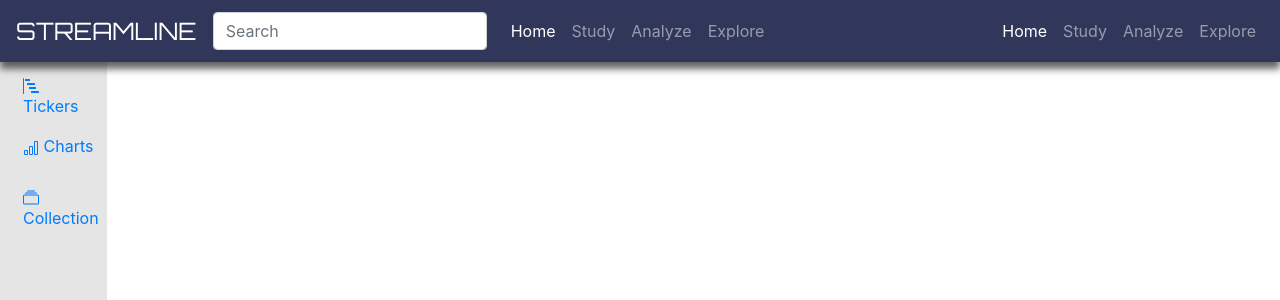
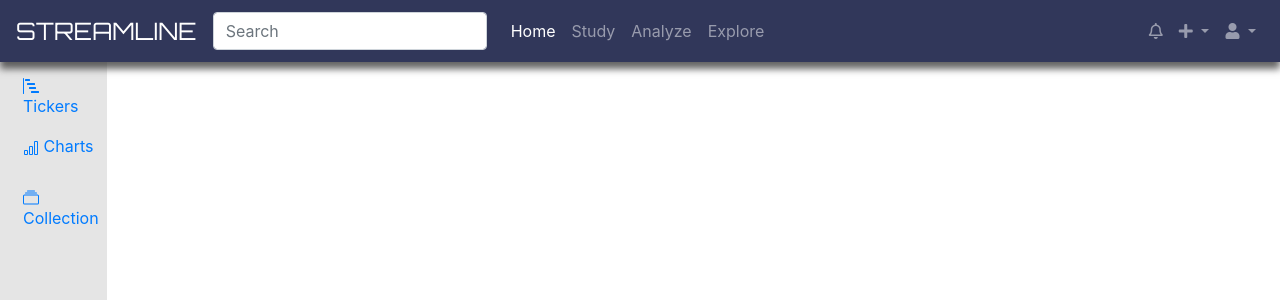
Before and after one commit to kkarandasheva/Streamline, a Django app: page / in a window 1280 px wide. Shown: the top 300 px of the page. Run offline with Django 3.2, Linux system fonts and the light colour scheme; data that the repository does not hold is empty; some libraries are stand-ins or nearby versions.

Commit message:
Navbar dropdowns.

```diff
--- a/stocks/static/css/stocks.css
+++ b/stocks/static/css/stocks.css
@@ -16,6 +16,9 @@
     font-size: x-large;
 }
 
+.fa-vc{
+    line-height:inherit!important;
+}
 
 .container-fluid {
     height: 90%;
--- a/stocks/templates/stocks/base.html
+++ b/stocks/templates/stocks/base.html
@@ -2,15 +2,12 @@
 <html>
     <head>
         <link rel="stylesheet" href="https://stackpath.bootstrapcdn.com/bootstrap/4.2.1/css/bootstrap.min.css" integrity="sha384-GJzZqFGwb1QTTN6wy59ffF1BuGJpLSa9DkKMp0DgiMDm4iYMj70gZWKYbI706tWS" crossorigin="anonymous">
-
+        <link rel="stylesheet" href="https://use.fontawesome.com/releases/v5.7.0/css/all.css" integrity="sha384-lZN37f5QGtY3VHgisS14W3ExzMWZxybE1SJSEsQp9S+oqd12jhcu+A56Ebc1zFSJ" crossorigin="anonymous">
         <link rel="stylesheet" href="{% static 'css/stocks.css' %}">
         <link href="//fonts.googleapis.com/css?family=Orbitron&subset=latin,latin-ext" rel="stylesheet" type="text/css">
         <title>Streamline</title>
     </head>
     <body>
-
-
-        <!-- Top Bar -->
         <!-- Start of Navbar -->
         <nav class="navbar navbar-expand-lg navbar-dark">
             <button class="navbar-toggler navbar-toggler-right" type="button" data-toggle="collapse" data-target="#navbar1" aria-controls="navbar1" aria-expanded="false" aria-label="Toggle navigation">
@@ -23,6 +20,7 @@
                 <form class="form-inline my-2 my-lg-0">
                     <input class="form-control mr-sm-2" type="text" placeholder="Search">
                 </form>
+                <!-- Start of left navigation group -->
                 <div class="collapse navbar-collapse justify-content-start ml-2" id="navbarNav1">
                     <ul class="navbar-nav ">
                         <li class="nav-item active">
@@ -39,28 +37,48 @@
                         </li>
                     </ul>
                 </div>
-                <div class="collapse navbar-collapse justify-content-end" id="navbarNav1">
+                <!-- End of left navigation group -->
+                <!-- Start of right navigation group -->
+                <div class="collapse navbar-collapse justify-content-end" id="navbarNav2">
                     <ul class="navbar-nav ">
-                        <li class="nav-item active">
-                            <a class="nav-link" href="">Home</a>
+                        <li class="nav-item">
+                            <a class="nav-link" href="">
+                                <span class="far fa-bell fa-vc"></span>
+                            </a>
                         </li>
-                        <li class="nav-item">
-                            <a class="nav-link" href="">Study</a>
+
+                        <!-- Start of Dropdown ADD -->
+                        <li class="dropdown">
+                            <a class="nav-link dropdown-toggle" href="" id="navbarDropdownAdd" role="button" data-toggle="dropdown" aria-haspopup="true" aria-expanded="false">
+                                <span class="fas fa-plus fa-vc"></span>
+                            </a>
+                            <div class="dropdown-menu dropdown-menu-right" aria-labelledby="navbarDropdown">
+                              <a class="dropdown-item" href="#">Action</a>
+                              <a class="dropdown-item" href="#">Another action</a>
+                              <div class="dropdown-divider"></div>
+                              <a class="dropdown-item" href="#">Something else here</a>
+                            </div>
                         </li>
-                        <li class="nav-item">
-                            <a class="nav-link" href="">Analyze</a>
+                        <!-- End of Dropdown ADD -->
+                        <!-- Start of Dropdown USER -->
+                        <li class="dropdown">
+                            <a class="nav-link dropdown-toggle" href="" id="navbarDropdownUser" role="button" data-toggle="dropdown" aria-haspopup="true" aria-expanded="false">
+                                <span class="fas fa-user fa-vc"></span>
+                            </a>
+                            <div class="dropdown-menu dropdown-menu-right" aria-labelledby="navbarDropdown">
+                              <a class="dropdown-item" href="#">Action</a>
+                              <a class="dropdown-item" href="#">Another action</a>
+                              <div class="dropdown-divider"></div>
+                              <a class="dropdown-item" href="#">Something else here</a>
+                            </div>
                         </li>
-                        <li class="nav-item">
-                            <a class="nav-link" href="">Explore</a>
-                        </li>
+                        <!-- End of Dropdown USER -->
                     </ul>
                 </div>
+                <!-- End of right navigation group -->
             </div>
         </nav>
         <!-- End of Navbar -->
-
-
-
 
         <!-- Content -->
         <div class="container-fluid">
@@ -100,7 +118,8 @@
             </div>
         </div>
         <!-- End of Content -->
-
-
+        <script src="https://code.jquery.com/jquery-3.2.1.slim.min.js" integrity="sha384-KJ3o2DKtIkvYIK3UENzmM7KCkRr/rE9/Qpg6aAZGJwFDMVNA/GpGFF93hXpG5KkN" crossorigin="anonymous"></script>
+        <script src="https://cdnjs.cloudflare.com/ajax/libs/popper.js/1.12.9/umd/popper.min.js" integrity="sha384-ApNbgh9B+Y1QKtv3Rn7W3mgPxhU9K/ScQsAP7hUibX39j7fakFPskvXusvfa0b4Q" crossorigin="anonymous"></script>
+        <script src="https://maxcdn.bootstrapcdn.com/bootstrap/4.0.0/js/bootstrap.min.js" integrity="sha384-JZR6Spejh4U02d8jOt6vLEHfe/JQGiRRSQQxSfFWpi1MquVdAyjUar5+76PVCmYl" crossorigin="anonymous"></script>
     </body>
 </html>
```
